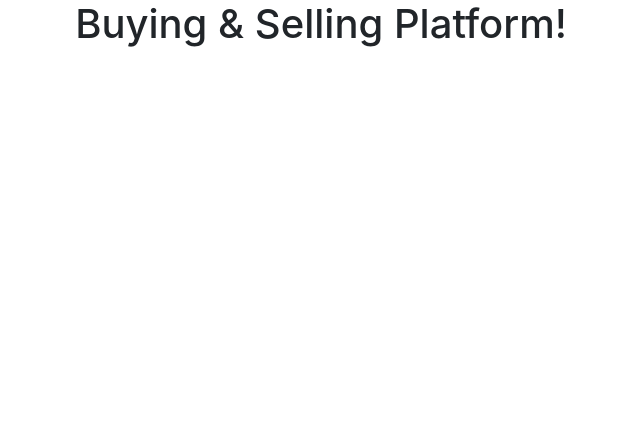
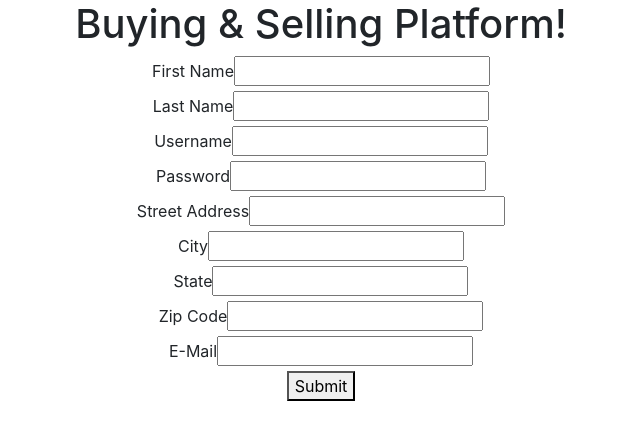
Before and after one commit to GabeGallagher/GallagherBisgroveProject2, an Angular app: page /registration in a window 1280 px wide. Before the commit this address led to /. Shown: the top 440 px of the page, without its empty margins (319-959 px from the left). Built offline with nearby package versions, Linux system fonts and the light colour scheme.

Commit message:
Added complaints and registration

```diff
--- a/src/app/app.module.ts
+++ b/src/app/app.module.ts
@@ -7,13 +7,17 @@ import { AppRoutingModule } from './/app-routing.module';
 import { UserComponent } from './user/user.component';
 import { LoginComponent } from './login/login.component';
 import { NgbModule } from '@ng-bootstrap/ng-bootstrap';
+import { RegistrationComponent } from './registration/registration.component';
+import { ComplaintComponent } from './complaint/complaint.component';
 
 @NgModule({
   declarations: [
     AppComponent,
     ItemComponent,
     UserComponent,
-    LoginComponent
+    LoginComponent,
+    RegistrationComponent,
+    ComplaintComponent
   ],
   imports: [
     BrowserModule,
--- /dev/null
+++ b/src/app/complaint/complaint.component.html
@@ -0,0 +1,8 @@
+<p>
+  complaint works!
+</p>
+
+<form action="fileComplaint">
+  <textarea name="description" id="complaintDescription" cols="30" rows="10"></textarea>
+  <button (click)="onSubmit()">Submit</button>
+</form>
--- /dev/null
+++ b/src/app/complaint/complaint.component.ts
@@ -0,0 +1,20 @@
+import { Component, OnInit } from '@angular/core';
+import { Router } from '@angular/router';
+
+@Component({
+  selector: 'app-complaint',
+  templateUrl: './complaint.component.html',
+  styleUrls: ['./complaint.component.css']
+})
+export class ComplaintComponent implements OnInit {
+
+  constructor(private router: Router) { }
+
+  onSubmit() {
+    this.router.navigate(['user']);
+  }
+
+  ngOnInit() {
+  }
+
+}
--- a/src/app/login/login.component.html
+++ b/src/app/login/login.component.html
@@ -9,5 +9,6 @@
     <input type="text" id="password">
   </div>
 
-  <div><button (click)="onClick()">Login</button></div>
+  <div><button (click)="onLogin()">Login</button></div>
+  <div><button (click)="onSignUp()">Sign Up</button></div>
 </form>
--- a/src/app/login/login.component.ts
+++ b/src/app/login/login.component.ts
@@ -12,12 +12,16 @@ export class LoginComponent implements OnInit {
 
   constructor(private router: Router) { }
 
-  onClick() {
+  verifyLoginInfo() {
+    // submit username/pass from form and get whether it's in db in response
+  }
+
+  onLogin() {
     this.router.navigate(['user']);
   }
 
-  verifyLoginInfo() {
-    // submit username/pass from form and get whether it's in db in response
+  onSignUp() {
+    this.router.navigate(['registration']);
   }
 
   ngOnInit() {
--- /dev/null
+++ b/src/app/registration/registration.component.html
@@ -0,0 +1,48 @@
+<form action="login">
+    <div>
+      <label for="inputFirstName">First Name</label>
+      <input type="text" id="firstName">
+    </div>
+
+    <div>
+      <label for="inputLastName">Last Name</label>
+      <input type="text" id="lastName">
+    </div>
+
+    <div>
+      <label for="inputUsername">Username</label>
+      <input type="text" id="username">
+    </div>
+
+    <div>
+      <label for="inputPassword">Password</label>
+      <input type="text" id="password">
+    </div>
+
+    <div>
+      <label for="inputStreet">Street Address</label>
+      <input type="text" id="street">
+    </div>
+
+    <div>
+      <label for="inputCity">City</label>
+      <input type="text" id="city">
+    </div>
+
+    <div>
+      <label for="inputState">State</label>
+      <input type="text" id="state">
+    </div>
+
+    <div>
+      <label for="inputZip">Zip Code</label>
+      <input type="text" id="zip">
+    </div>
+
+    <div>
+      <label for="inputEmail">E-Mail</label>
+      <input type="text" id="email">
+    </div>
+
+    <div><button (click)="onSubmit()">Submit</button></div>
+  </form>
--- /dev/null
+++ b/src/app/registration/registration.component.ts
@@ -0,0 +1,20 @@
+import { Component, OnInit } from '@angular/core';
+
+@Component({
+  selector: 'app-registration',
+  templateUrl: './registration.component.html',
+  styleUrls: ['./registration.component.css']
+})
+export class RegistrationComponent implements OnInit {
+
+  constructor() { }
+
+  onSubmit() {
+    console.log('Registration submitted');
+    // TODO insert infor into Accounts and users tables
+  }
+
+  ngOnInit() {
+  }
+
+}
--- a/src/app/user/user.component.html
+++ b/src/app/user/user.component.html
@@ -1,3 +1,6 @@
 <p routerLink="item">
   user works!
 </p>
+
+<div><button (click)="onBrowseItem()">Browse Item</button></div>
+<div><button (click)="onSubmitComplaint()">Submit Complaint</button></div>
--- a/src/app/user/user.component.ts
+++ b/src/app/user/user.component.ts
@@ -10,6 +10,14 @@ export class UserComponent implements OnInit {
 
   constructor(private router: Router) { }
 
+  onBrowseItem() {
+    this.router.navigate(['item']);
+  }
+
+  onSubmitComplaint() {
+    this.router.navigate(['complaint']);
+  }
+
   ngOnInit() {
   }
 }
```
Also changed, not shown: src/app/app-routing.module.ts (+10 -0 lines), src/app/complaint/complaint.component.css (added), src/app/registration/registration.component.css (added), 2 other files (tests, documents, lock files or other folders).
